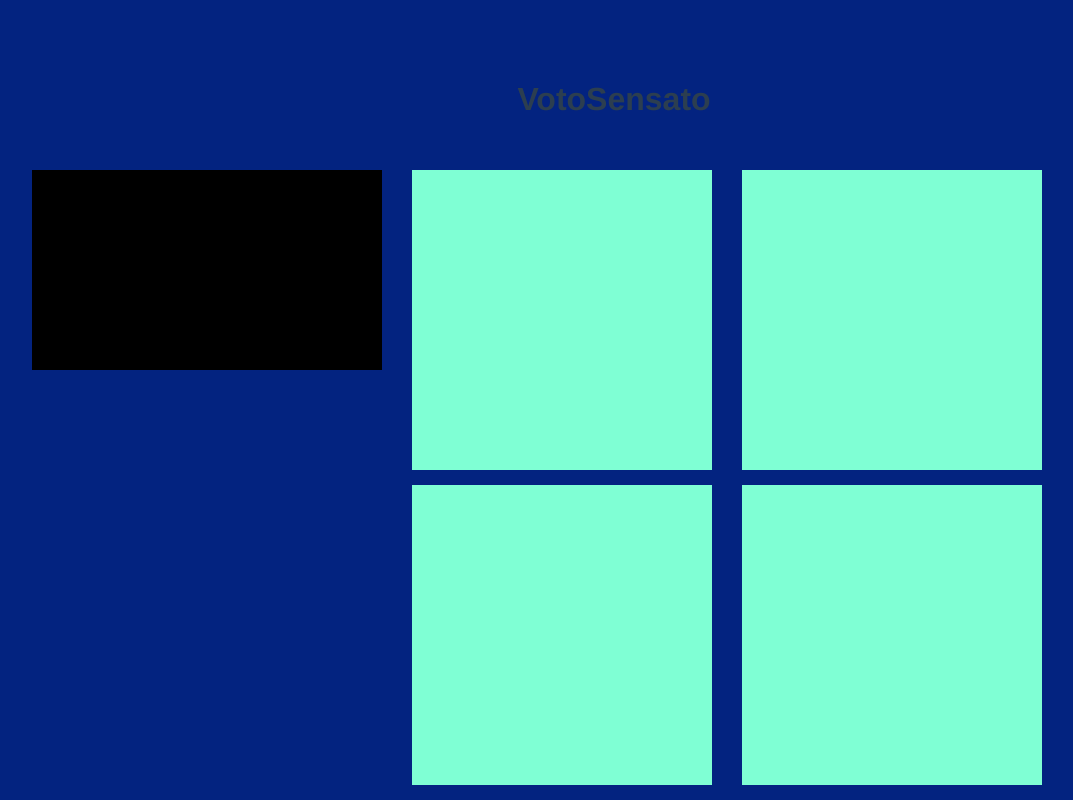
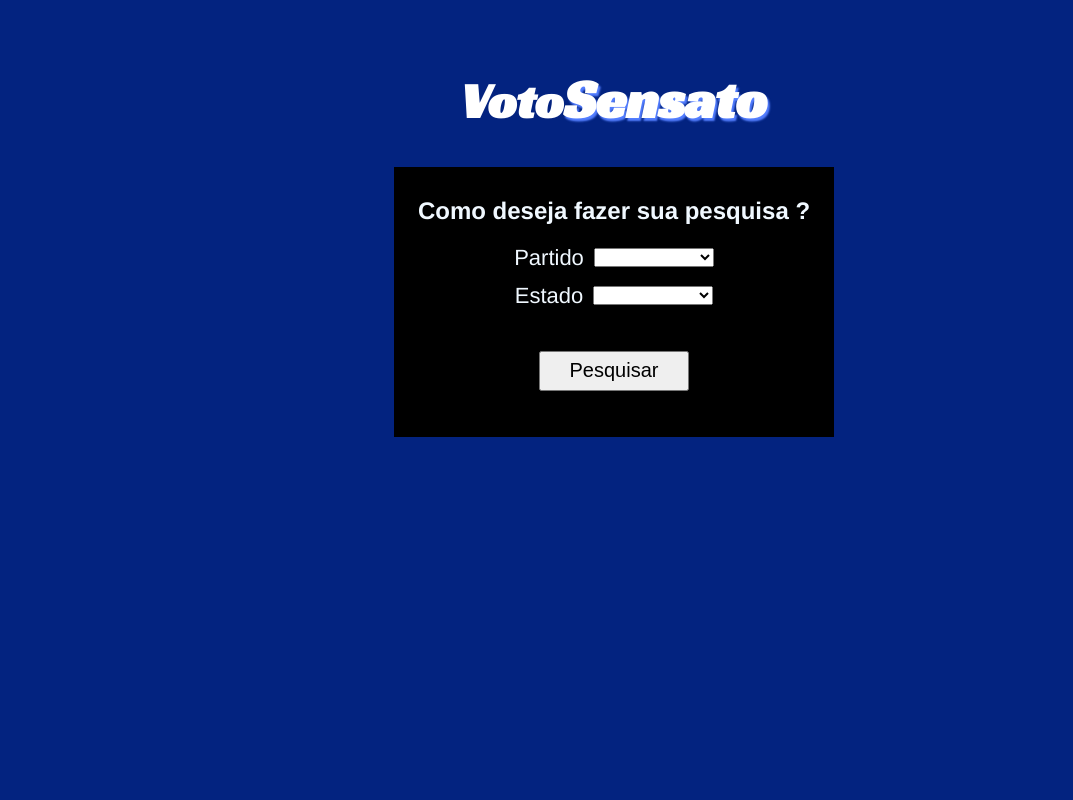
Before and after one commit to arthur-andraade/VotoSensato, a Vue app in the folder frontend/: page / in a window 1280 px wide. Shown: the top 800 px of the page, without its empty margins (26-1099 px from the left). Built offline with nearby package versions, Linux system fonts and the light colour scheme.

Commit message:
Ajuste layout

```diff
--- a/frontend/src/App.vue
+++ b/frontend/src/App.vue
@@ -1,7 +1,7 @@
 <template>
   <div id="app">
     <div id= "titulo">
-      <h1>VotoSensato</h1>
+      <h1>Voto<span>Sensato</span></h1>
     </div>
 
     <div v-if="!pesquisar">
@@ -27,7 +27,7 @@ export default {
   },
   data() {
     return {
-      pesquisar: true,
+      pesquisar: false,
       parametrosPesquisa: {}
     }
   },
@@ -52,7 +52,18 @@ export default {
   flex-direction: column;
   text-align: center;
   color: #2c3e50;
-  margin-top: 60px;
+  margin-top: 30px;
   align-items: center;
 }
+
+#titulo{
+  font-size: 25px;
+  color: white;
+  font-family: 'Racing Sans One', cursive;
+}
+
+#titulo span{
+  font-size: 55px;
+  text-shadow: #537EFF 2px 3px 2px;
+}
 </style>
```
